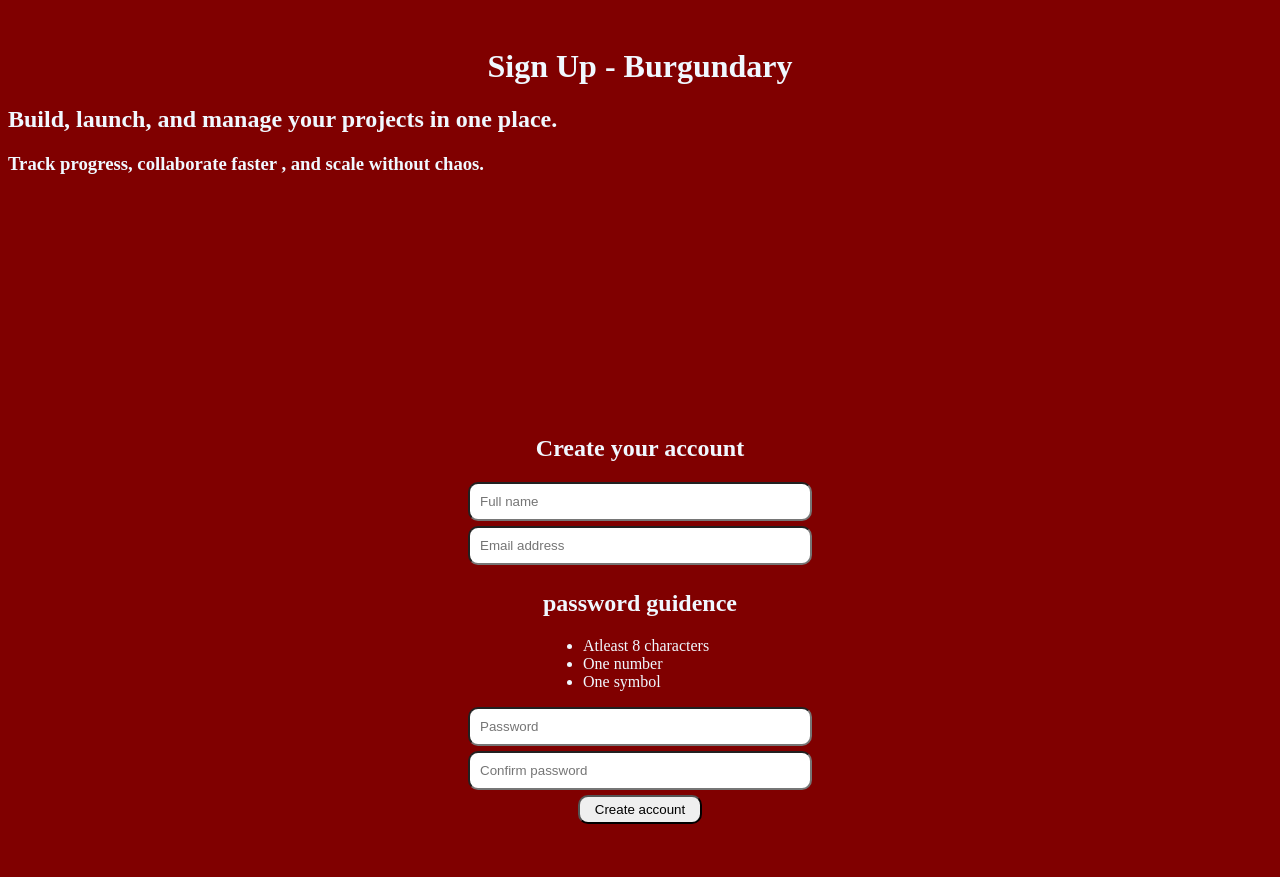
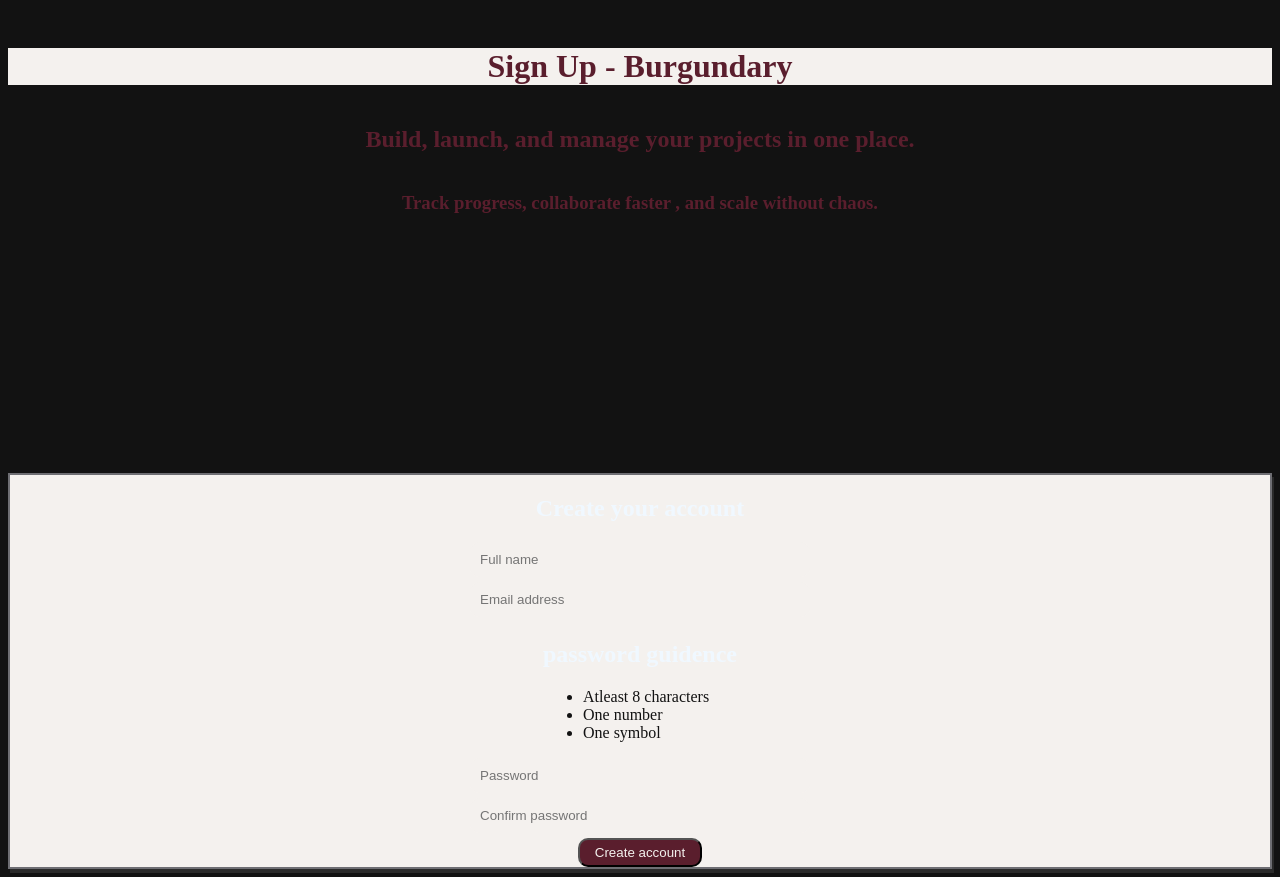
Before and after one commit to SHONMAGA2/Sign-Up-Page, a plain HTML site: page index.html in a window 1280 px wide. Before the commit the page ends 832 px from the top, so only its background shows below. Drawn offline with Linux system fonts and the light colour scheme.

Commit message:
saved html and css files

```diff
--- a/index.html
+++ b/index.html
@@ -11,8 +11,12 @@
 
         <header>
             <h1>Sign Up - Burgundary</h1>
+            <div class="headline">
+
             <h2>Build, launch, and manage your projects in one place.</h2>
             <h3>Track progress, collaborate faster , and scale without chaos.</h3>
+
+            </div>
         </header>
         <main>
             <Section id="form_sign_up">
--- a/styles/styles.css
+++ b/styles/styles.css
@@ -1,9 +1,20 @@
+:root{
+    --burgundy-primary: #5A1E2D;
+    --charcoal-secondary: #121212;
+    --offwhite-base: #F4F1EE;
+    --gold-accent: #C9A24D;
+    --slate-utility: #6E6E73;
+}
+
 #sign_up_form{
     display:flex;
     flex-direction: column;
     justify-content: center;
     align-items: center;
     margin-top:15rem;
+    background-color: var(--offwhite-base);
+    border:solid 2px var(--slate-utility);
+    box-shadow:2px 4px rgba(255,255,255,0.1);
 }
 
 #sign_up_form input{
@@ -11,22 +22,60 @@
     padding: 10px;
     margin-bottom: 5px;
     border-radius: 10px;
+    background-color: var(--offwhite-base);
+    border:var(--slate-utility);
+    color: var(--charcoal-secondary);
+    place-content: var(--slate-utility);
 
+}
+
+input:focus-visible{
+    border: var(--burgundy-primary);
 }
 
 #sign_up_form button {
     width:max-content;
     padding:5px 15px;
     border-radius: 10px;
+    background-color: var(--burgundy-primary);
+    color:var(--offwhite-base);
+}
+
+button:hover{
+    background-color: maroon;
+}
+
+button:active{
+    box-shadow: 1px 2px rgba(1,1,1,0.1);
+
 }
 
 header h1{
     text-align: center;
     margin-top:3rem;
-
+    color: var(--burgundy-primary);
+    background-color: var(--offwhite-base);
+    padding:2rem:
 }
 
 body{
-    background-color: maroon;
+    background-color: var(--charcoal-secondary);
     color: aliceblue;
 }
+
+.headline{
+    display:flex;
+    color: var(--burgundy-primary);
+    font-weight: bold;
+    justify-content:center;
+    align-items: center;
+    flex-direction: column;
+}
+
+li{
+    color:var(--charcoal-secondary);
+}
+
+#sign_up_form h1 h2{
+color:var(--charcoal-secondary);
+}
```
